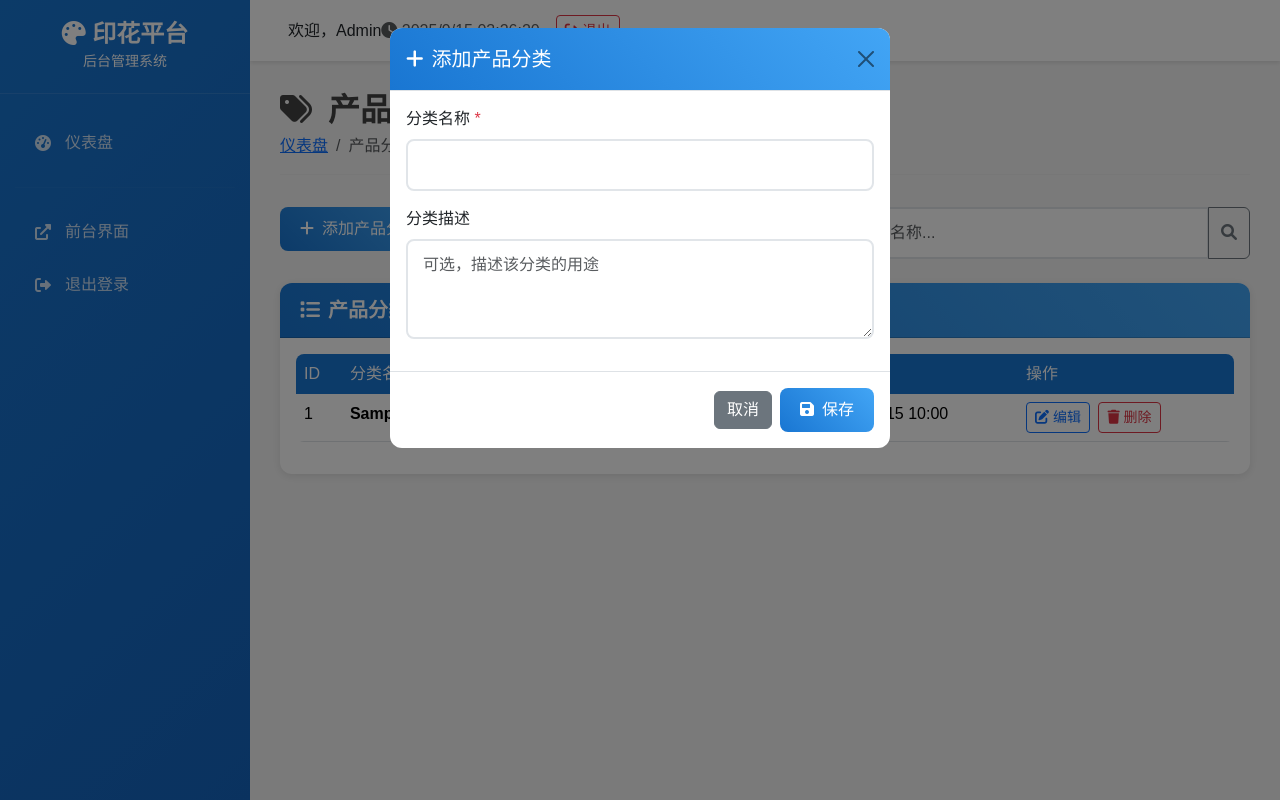
After one commit to yincangshiwei/AutoDecal, a Flask app: template templates/admin/product_categories.html in a window 1280 px wide, after a click on "添加产品分类". The commit adds this page. Run offline with Flask 3, Linux system fonts and the light colour scheme; the template is opened without the code that fills it: most values are stand-ins (such as "Sample title", 1, 10 or a date in 2020); some libraries are stand-ins or nearby versions.

Commit message:
1. 把分类管理改成产品分类管理； 2. 增加印花分类管理模块

```diff
--- a/backend/permissions.py
+++ b/backend/permissions.py
@@ -26,6 +26,7 @@ class PermissionManager:
                     'patterns': True,
                     'products': True,
                     'categories': True,
+                    'pattern_categories': True,
                     'access_codes': True,
                     'access_logs': True,
                     'users': True,
--- a/routes/admin/__init__.py
+++ b/routes/admin/__init__.py
@@ -1,7 +1,8 @@
 # Admin routes package
 from .admin_patterns_route import patterns_bp
 from .admin_products_route import products_bp
-from .admin_categories_route import categories_bp
+from .admin_product_categories_route import product_categories_bp
+from .admin_pattern_categories_route import pattern_categories_bp
 from .admin_access_codes_route import access_codes_bp
 from .admin_users_route import users_bp
 from .admin_roles_route import admin_roles_bp
@@ -14,7 +15,8 @@ def register_admin_blueprints(app):
     """注册所有管理员蓝图"""
     app.register_blueprint(patterns_bp)
     app.register_blueprint(products_bp)
-    app.register_blueprint(categories_bp)
+    app.register_blueprint(product_categories_bp)
+    app.register_blueprint(pattern_categories_bp)
     app.register_blueprint(access_codes_bp)
     app.register_blueprint(users_bp)
     app.register_blueprint(admin_roles_bp)
--- a/templates/admin/base.html
+++ b/templates/admin/base.html
@@ -259,9 +259,17 @@
             </div>
             {% if has_menu_permission('categories') %}
             <div class="nav-item">
-                <a href="{{ url_for('admin_categories.categories') }}" class="nav-link {% if request.endpoint == 'admin_categories.categories' %}active{% endif %}">
+                <a href="{{ url_for('admin_product_categories.product_categories') }}" class="nav-link {% if request.endpoint == 'admin_product_categories.product_categories' %}active{% endif %}">
                     <i class="fas fa-folder"></i>
-                    分类管理
+                    产品分类管理
+                </a>
+            </div>
+            {% endif %}
+            {% if has_menu_permission('pattern_categories') %}
+            <div class="nav-item">
+                <a href="{{ url_for('admin_pattern_categories.pattern_categories') }}" class="nav-link {% if request.endpoint == 'admin_pattern_categories.pattern_categories' %}active{% endif %}">
+                    <i class="fas fa-palette"></i>
+                    印花分类管理
                 </a>
             </div>
             {% endif %}
--- a/templates/admin/dashboard.html
+++ b/templates/admin/dashboard.html
@@ -95,8 +95,8 @@
                         </a>
                     </div>
                     <div class="col-md-3 col-sm-6 mb-3">
-                        <a href="{{ url_for('admin_categories.categories') }}" class="btn btn-info w-100">
-                            <i class="fas fa-plus me-2"></i>添加分类
+                        <a href="{{ url_for('admin_product_categories.product_categories') }}" class="btn btn-info w-100">
+                            <i class="fas fa-plus me-2"></i>添加产品分类
                         </a>
                     </div>
                     <div class="col-md-3 col-sm-6 mb-3">
--- /dev/null
+++ b/templates/admin/product_categories.html
@@ -0,0 +1,309 @@
+{% extends "admin/base.html" %}
+
+{% block title %}产品分类管理{% endblock %}
+
+{% block content %}
+<div class="page-header">
+    <h1><i class="fas fa-tags me-3"></i>产品分类管理</h1>
+    <nav aria-label="breadcrumb">
+        <ol class="breadcrumb">
+            <li class="breadcrumb-item"><a href="{{ url_for('index') }}">仪表盘</a></li>
+            <li class="breadcrumb-item active">产品分类管理</li>
+        </ol>
+    </nav>
+</div>
+
+<!-- 操作按钮 -->
+<div class="row mb-4">
+    <div class="col-md-6">
+        <button type="button" class="btn btn-primary" data-bs-toggle="modal" data-bs-target="#addCategoryModal">
+            <i class="fas fa-plus me-2"></i>添加产品分类
+        </button>
+    </div>
+    <div class="col-md-6">
+        <div class="input-group">
+            <input type="text" class="form-control" id="searchInput" placeholder="搜索产品分类名称...">
+            <button class="btn btn-outline-secondary" type="button">
+                <i class="fas fa-search"></i>
+            </button>
+        </div>
+    </div>
+</div>
+
+<!-- 分类列表 -->
+<div class="card">
+    <div class="card-header">
+        <h5><i class="fas fa-list me-2"></i>产品分类列表 ({{ categories|length }} 个)</h5>
+    </div>
+    <div class="card-body">
+        {% if categories %}
+        <div class="table-responsive">
+            <table class="table table-hover">
+                <thead>
+                    <tr>
+                        <th>ID</th>
+                        <th>分类名称</th>
+                        <th>描述</th>
+                        <th>产品数量</th>
+                        <th>创建时间</th>
+                        <th>操作</th>
+                    </tr>
+                </thead>
+                <tbody id="categoriesTable">
+                    {% for category in categories %}
+                    <tr class="category-item" data-name="{{ category.name|lower }}">
+                        <td>{{ category.id }}</td>
+                        <td>
+                            <strong>{{ category.name }}</strong>
+                        </td>
+                        <td>{{ category.description or '无描述' }}</td>
+                        <td>
+                            <span class="badge bg-primary">{{ category.product_count or 0 }}</span>
+                        </td>
+                        <td>{{ category.created_time[:16] if category.created_time else '未知' }}</td>
+                        <td>
+                            <button class="btn btn-sm btn-outline-primary" onclick="editCategory({{ category.id }})">
+                                <i class="fas fa-edit"></i> 编辑
+                            </button>
+                            <button class="btn btn-sm btn-outline-danger ms-1" onclick="deleteCategory({{ category.id }})">
+                                <i class="fas fa-trash"></i> 删除
+                            </button>
+                        </td>
+                    </tr>
+                    {% endfor %}
+                </tbody>
+            </table>
+        </div>
+        {% else %}
+        <div class="text-center py-5">
+            <i class="fas fa-tags fa-3x text-muted mb-3"></i>
+            <h5 class="text-muted">暂无产品分类</h5>
+            <p class="text-muted">点击上方"添加产品分类"按钮开始创建分类</p>
+        </div>
+        {% endif %}
+    </div>
+</div>
+
+<!-- 添加分类模态框 -->
+<div class="modal fade" id="addCategoryModal" tabindex="-1">
+    <div class="modal-dialog">
+        <div class="modal-content">
+            <div class="modal-header">
+                <h5 class="modal-title"><i class="fas fa-plus me-2"></i>添加产品分类</h5>
+                <button type="button" class="btn-close" data-bs-dismiss="modal"></button>
+            </div>
+            <form id="addCategoryForm">
+                <div class="modal-body">
+                    <div class="mb-3">
+                        <label for="categoryName" class="form-label">分类名称 <span class="text-danger">*</span></label>
+                        <input type="text" class="form-control" id="categoryName" name="name" required>
+                    </div>
+                    <div class="mb-3">
+                        <label for="categoryDescription" class="form-label">分类描述</label>
+                        <textarea class="form-control" id="categoryDescription" name="description" rows="3" placeholder="可选，描述该分类的用途"></textarea>
+                    </div>
+                </div>
+                <div class="modal-footer">
+                    <button type="button" class="btn btn-secondary" data-bs-dismiss="modal">取消</button>
+                    <button type="submit" class="btn btn-primary">
+                        <i class="fas fa-save me-2"></i>保存
+                    </button>
+                </div>
+            </form>
+        </div>
+    </div>
+</div>
+
+<!-- 编辑分类模态框 -->
+<div class="modal fade" id="editCategoryModal" tabindex="-1">
+    <div class="modal-dialog">
+        <div class="modal-content">
+            <div class="modal-header">
+                <h5 class="modal-title"><i class="fas fa-edit me-2"></i>编辑产品分类</h5>
+                <button type="button" class="btn-close" data-bs-dismiss="modal"></button>
+            </div>
+            <form id="editCategoryForm">
+                <div class="modal-body">
+                    <input type="hidden" id="editCategoryId" name="id">
+                    <div class="mb-3">
+                        <label for="editCategoryName" class="form-label">分类名称 <span class="text-danger">*</span></label>
+                        <input type="text" class="form-control" id="editCategoryName" name="name" required>
+                    </div>
+                    <div class="mb-3">
+                        <label for="editCategoryDescription" class="form-label">分类描述</label>
+                        <textarea class="form-control" id="editCategoryDescription" name="description" rows="3"></textarea>
+                    </div>
+                </div>
+                <div class="modal-footer">
+                    <button type="button" class="btn btn-secondary" data-bs-dismiss="modal">取消</button>
+                    <button type="submit" class="btn btn-primary">
+                        <i class="fas fa-save me-2"></i>保存修改
+                    </button>
+                </div>
+            </form>
+        </div>
+    </div>
+</div>
+{% endblock %}
+
+{% block extra_css %}
+<style>
+.page-header {
+    margin-bottom: 2rem;
+    padding-bottom: 1rem;
+    border-bottom: 1px solid #eee;
+}
+
+.table th {
+    background-color: #f8f9fa;
+    border-top: none;
+    font-weight: 600;
+}
+
+.table-hover tbody tr:hover {
+    background-color: rgba(0,123,255,0.05);
+}
+
+.category-item {
+    transition: all 0.2s ease;
+}
+
+.badge {
+    font-size: 0.75rem;
+}
+</style>
+{% endblock %}
+
+{% block extra_js %}
+<script>
+// 搜索功能
+document.getElementById('searchInput').addEventListener('input', function() {
+    const searchTerm = this.value.toLowerCase();
+    const categoryItems = document.querySelectorAll('.category-item');
+
+    categoryItems.forEach(item => {
+        const name = item.getAttribute('data-name');
+        if (name.includes(searchTerm)) {
+            item.style.display = 'table-row';
+        } else {
+            item.style.display = 'none';
+        }
+    });
+});
+
+// 添加分类
+document.getElementById('addCategoryForm').addEventListener('submit', async function(e) {
+    e.preventDefault();
+
+    const formData = new FormData(this);
+    const data = Object.fromEntries(formData);
+
+    try {
+        const response = await fetch('{{ url_for("admin_product_categories.add_category") }}', {
+            method: 'POST',
+            headers: {
+                'Content-Type': 'application/json',
+            },
+            body: JSON.stringify(data)
+        });
+
+        const result = await response.json();
+
+        if (result.success) {
+            showAlert('success', result.message);
+            setTimeout(() => location.reload(), 1500);
+        } else {
+            showAlert('danger', result.message);
+        }
+    } catch (error) {
+        showAlert('danger', '添加失败：' + error.message);
+    }
+});
+
+// 编辑分类
+function editCategory(id) {
+    fetch(`{{ url_for("admin_product_categories.get_category") }}?id=${id}`)
+        .then(response => response.json())
+        .then(data => {
+            if (data.success) {
+                const category = data.data;
+                document.getElementById('editCategoryId').value = category.id;
+                document.getElementById('editCategoryName').value = category.name;
+                document.getElementById('editCategoryDescription').value = category.description || '';
+
+                new bootstrap.Modal(document.getElementById('editCategoryModal')).show();
+            }
+        });
+}
+
+// 保存编辑
+document.getElementById('editCategoryForm').addEventListener('submit', async function(e) {
+    e.preventDefault();
+
+    const formData = new FormData(this);
+    const data = Object.fromEntries(formData);
+
+    try {
+        const response = await fetch('{{ url_for("admin_product_categories.update_category") }}', {
+            method: 'POST',
+            headers: {
+                'Content-Type': 'application/json',
+            },
+            body: JSON.stringify(data)
+        });
+
+        const result = await response.json();
+
+        if (result.success) {
+            showAlert('success', result.message);
+            setTimeout(() => location.reload(), 1500);
+        } else {
+            showAlert('danger', result.message);
+        }
+    } catch (error) {
+        showAlert('danger', '更新失败：' + error.message);
+    }
+});
+
+// 删除分类
+function deleteCategory(id) {
+    if (confirm('确定要删除这个产品分类吗？删除后该分类下的产品将变为未分类状态。')) {
+        fetch('{{ url_for("admin_product_categories.delete_category") }}', {
+            method: 'POST',
+            headers: {
+                'Content-Type': 'application/json',
+            },
+            body: JSON.stringify({id: id})
+        })
+        .then(response => response.json())
+        .then(result => {
+            if (result.success) {
+                showAlert('success', result.message);
+                setTimeout(() => location.reload(), 1500);
+            } else {
+                showAlert('danger', result.message);
+            }
+        });
+    }
+}
+
+// 显示提示信息
+function showAlert(type, message) {
+    const alertDiv = document.createElement('div');
+    alertDiv.className = `alert alert-${type} alert-dismissible fade show position-fixed`;
+    alertDiv.style.cssText = 'top: 20px; right: 20px; z-index: 9999; min-width: 300px;';
+    alertDiv.innerHTML = `
+        ${message}
+        <button type="button" class="btn-close" data-bs-dismiss="alert"></button>
+    `;
+
+    document.body.appendChild(alertDiv);
+
+    setTimeout(() => {
+        if (alertDiv.parentNode) {
+            alertDiv.parentNode.removeChild(alertDiv);
+        }
+    }, 5000);
+}
+</script>
+{% endblock %}
```
Also changed, not shown: backend/database.py (+66 -0 lines), routes/admin/admin_pattern_categories_route.py (renamed from routes/admin/admin_categories_route.py, +34 -32 lines), routes/admin/admin_product_categories_route.py (added, +115 -0 lines), templates/admin/pattern_categories.html (renamed from templates/admin/categories.html, +18 -18 lines), database.db.
